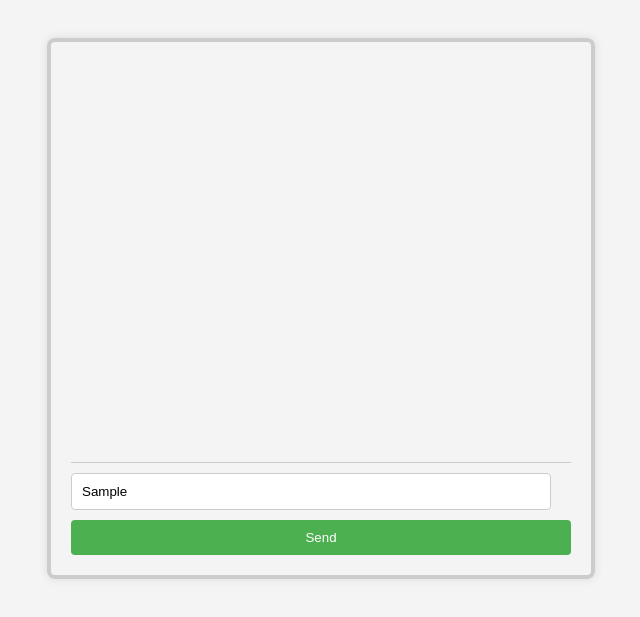
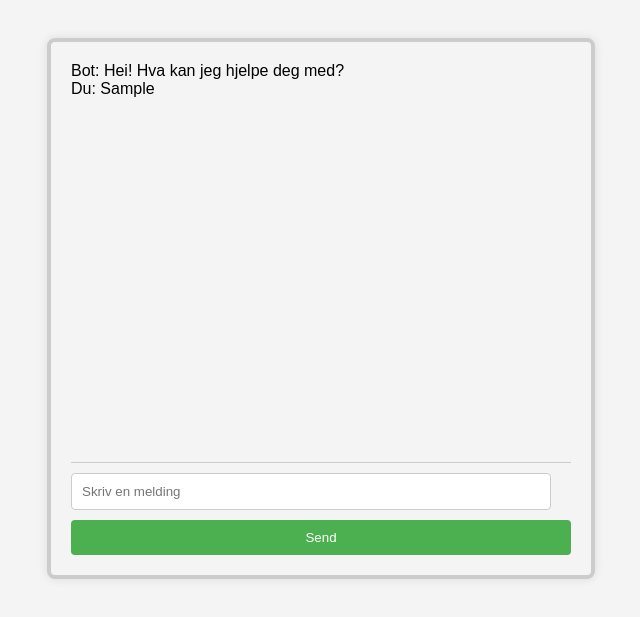
Before and after one commit to jxakim/Chat-Bot, a plain HTML site: page index.html in a window 1280 px wide. Both pictures are taken after typing "Sample" into the empty fields and a click on the button "Send". Shown: the part 131-748 px from the top of the page, without its empty margins (319-959 px from the left). Drawn offline with Linux system fonts and the light colour scheme.

Commit message:
Basic chat fungerer. Bot kan ikke svare enda

```diff
--- a/ChatHandler.js
+++ b/ChatHandler.js
@@ -0,0 +1,26 @@
+Send_Message(false, "Hei! Hva kan jeg hjelpe deg med?");
+
+// Message sending
+
+function Send_Message(human, message) {
+    if(human && message == "") {
+        var userInput = document.getElementById("user-input").value;
+        if (userInput !== "") {
+            Upload_Message("Du: " + userInput);
+            document.getElementById("user-input").value = "";
+        }
+
+    } else if(message != "") {
+        Upload_Message("Bot: " + message);
+    }
+}
+
+// Upload messages
+
+function Upload_Message(message) {
+    var chatBox = document.getElementById("chat-box");
+    var newMessage = document.createElement("div");
+
+    newMessage.textContent = message;
+    chatBox.appendChild(newMessage);
+}
--- a/bot.js
+++ b/bot.js
@@ -0,0 +1 @@
+// Bot handler
--- a/index.html
+++ b/index.html
@@ -6,14 +6,17 @@
   <link rel="stylesheet" href="style.css">
   <title>Chatbot</title>
 </head>
+
 <body>
-    <h1>Support Bot</h1>
-    <div class="chat-container">
-        <div class="chat" id="chat-box"></div>
-        <input type="text" id="user-input" placeholder="Skriv en melding">
-        <button onclick="sendMessage()">Send</button>
-    </div>
+  <h1>Support Bot</h1>
+  <div class="chat-container">
+      <div class="chat" id="chat-box"></div>
+      <input type="text" id="user-input" placeholder="Skriv en melding">
+      <button onclick="Send_Message(true, '')">Send</button>
+  </div>
 
-  <script src="script.js"></script>
+  <script src="ChatHandler.js"></script>
+  <script src="bot.js"></script>
 </body>
+
 </html>
```
